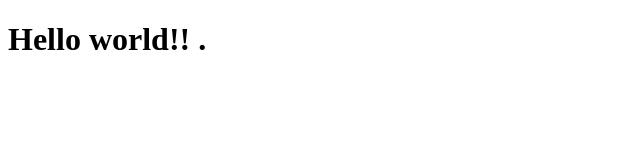
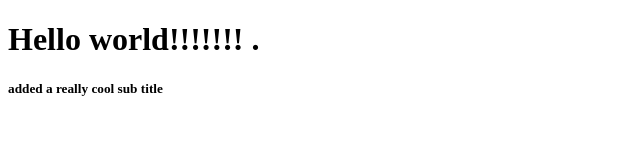
Before and after one commit to CJKaestner/latefall2020-day-1, a plain HTML site: page index.html in a window 1280 px wide. Shown: the whole page, without its empty margins (0-640 px from the left). Drawn offline with Linux system fonts and the light colour scheme.

Commit message:
Exclamation Added

```diff
--- a/index.html
+++ b/index.html
@@ -8,8 +8,8 @@
 </head>
 
 <body>
-    <h1>Hello world!! .</h1>
-
+    <h1>Hello world!!!!!!! .</h1>
+    <h5> added a really cool sub title</h5>
 </body>
 
 </html>
```
